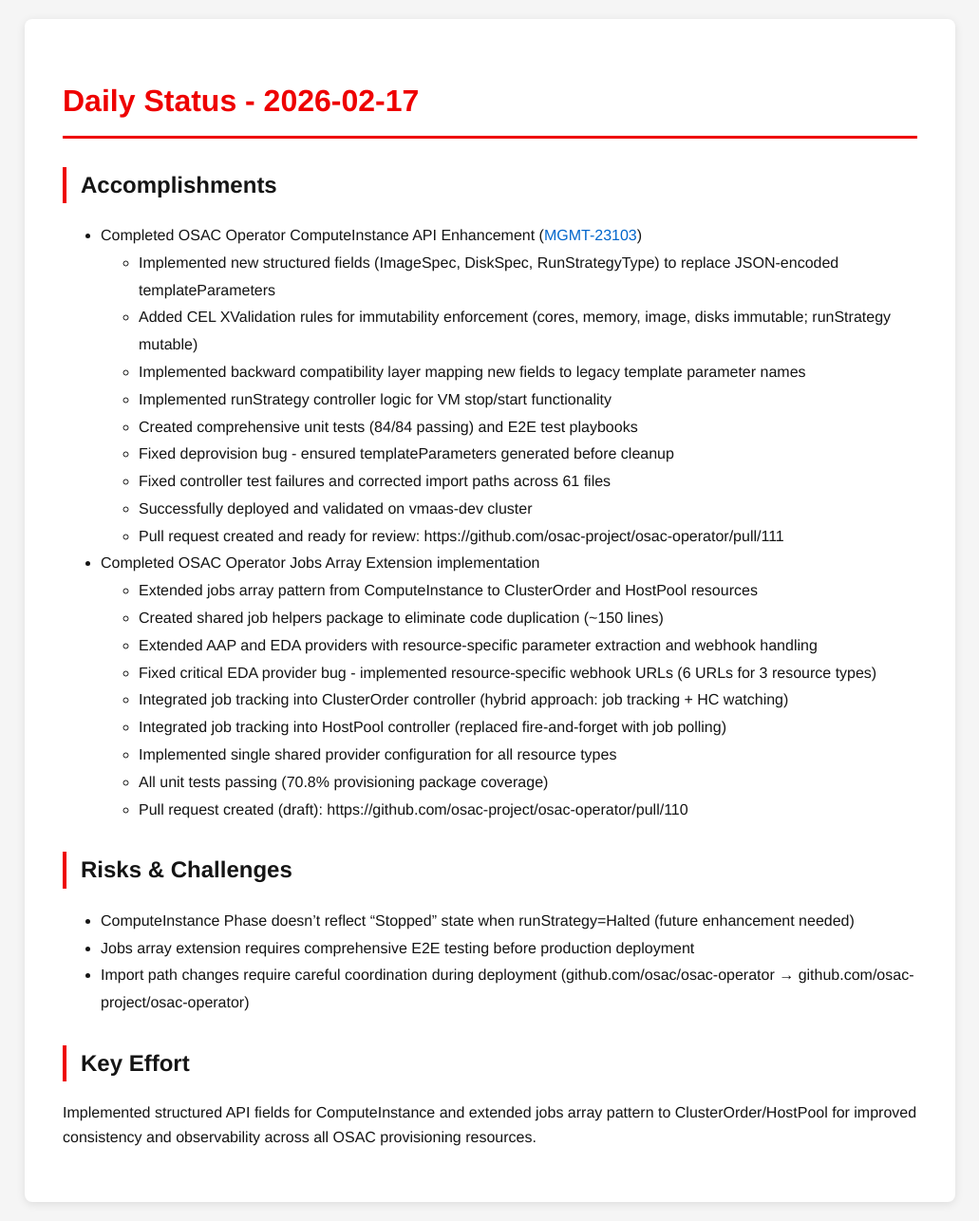
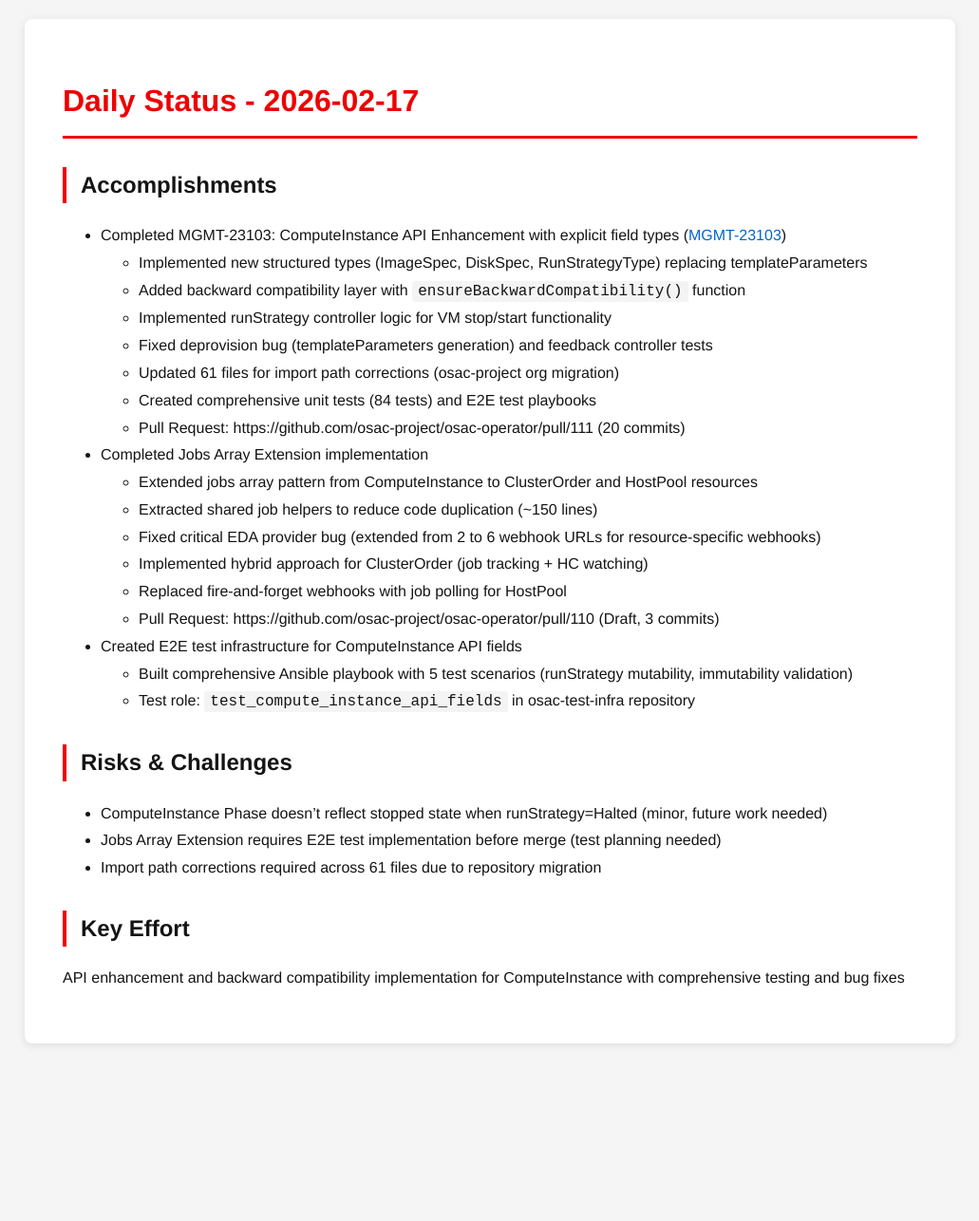
Before and after one commit to tzvatot/daily-status, a Jekyll site: the page built from 2026-02-17.md, in a window 1280 px wide. Shown: the whole page at 95% size, without its empty margins (124-1155 px from the left). Built offline with Jekyll 4.4.1, drawn with Linux system fonts in a browser that asks for light colours; after the commit the page ends 1119 px from its top, so only the background shows below that.

Commit message:
Daily status update - 2026-02-17

```diff
--- a/2026-02-17.md
+++ b/2026-02-17.md
@@ -7,35 +7,29 @@ date: 2026-02-17
 # Daily Status - 2026-02-17
 
 ## Accomplishments
-
-- Completed OSAC Operator ComputeInstance API Enhancement ([MGMT-23103](https://issues.redhat.com/browse/MGMT-23103))
-  - Implemented new structured fields (ImageSpec, DiskSpec, RunStrategyType) to replace JSON-encoded templateParameters
-  - Added CEL XValidation rules for immutability enforcement (cores, memory, image, disks immutable; runStrategy mutable)
-  - Implemented backward compatibility layer mapping new fields to legacy template parameter names
+- Completed MGMT-23103: ComputeInstance API Enhancement with explicit field types ([MGMT-23103](https://issues.redhat.com/browse/MGMT-23103))
+  - Implemented new structured types (ImageSpec, DiskSpec, RunStrategyType) replacing templateParameters
+  - Added backward compatibility layer with `ensureBackwardCompatibility()` function
   - Implemented runStrategy controller logic for VM stop/start functionality
-  - Created comprehensive unit tests (84/84 passing) and E2E test playbooks
-  - Fixed deprovision bug - ensured templateParameters generated before cleanup
-  - Fixed controller test failures and corrected import paths across 61 files
-  - Successfully deployed and validated on vmaas-dev cluster
-  - Pull request created and ready for review: https://github.com/osac-project/osac-operator/pull/111
-
-- Completed OSAC Operator Jobs Array Extension implementation
+  - Fixed deprovision bug (templateParameters generation) and feedback controller tests
+  - Updated 61 files for import path corrections (osac-project org migration)
+  - Created comprehensive unit tests (84 tests) and E2E test playbooks
+  - Pull Request: https://github.com/osac-project/osac-operator/pull/111 (20 commits)
+- Completed Jobs Array Extension implementation
   - Extended jobs array pattern from ComputeInstance to ClusterOrder and HostPool resources
-  - Created shared job helpers package to eliminate code duplication (~150 lines)
-  - Extended AAP and EDA providers with resource-specific parameter extraction and webhook handling
-  - Fixed critical EDA provider bug - implemented resource-specific webhook URLs (6 URLs for 3 resource types)
-  - Integrated job tracking into ClusterOrder controller (hybrid approach: job tracking + HC watching)
-  - Integrated job tracking into HostPool controller (replaced fire-and-forget with job polling)
-  - Implemented single shared provider configuration for all resource types
-  - All unit tests passing (70.8% provisioning package coverage)
-  - Pull request created (draft): https://github.com/osac-project/osac-operator/pull/110
+  - Extracted shared job helpers to reduce code duplication (~150 lines)
+  - Fixed critical EDA provider bug (extended from 2 to 6 webhook URLs for resource-specific webhooks)
+  - Implemented hybrid approach for ClusterOrder (job tracking + HC watching)
+  - Replaced fire-and-forget webhooks with job polling for HostPool
+  - Pull Request: https://github.com/osac-project/osac-operator/pull/110 (Draft, 3 commits)
+- Created E2E test infrastructure for ComputeInstance API fields
+  - Built comprehensive Ansible playbook with 5 test scenarios (runStrategy mutability, immutability validation)
+  - Test role: `test_compute_instance_api_fields` in osac-test-infra repository
 
 ## Risks & Challenges
-
-- ComputeInstance Phase doesn't reflect "Stopped" state when runStrategy=Halted (future enhancement needed)
-- Jobs array extension requires comprehensive E2E testing before production deployment
-- Import path changes require careful coordination during deployment (github.com/osac/osac-operator → github.com/osac-project/osac-operator)
+- ComputeInstance Phase doesn't reflect stopped state when runStrategy=Halted (minor, future work needed)
+- Jobs Array Extension requires E2E test implementation before merge (test planning needed)
+- Import path corrections required across 61 files due to repository migration
 
 ## Key Effort
-
-Implemented structured API fields for ComputeInstance and extended jobs array pattern to ClusterOrder/HostPool for improved consistency and observability across all OSAC provisioning resources.
+API enhancement and backward compatibility implementation for ComputeInstance with comprehensive testing and bug fixes
```
